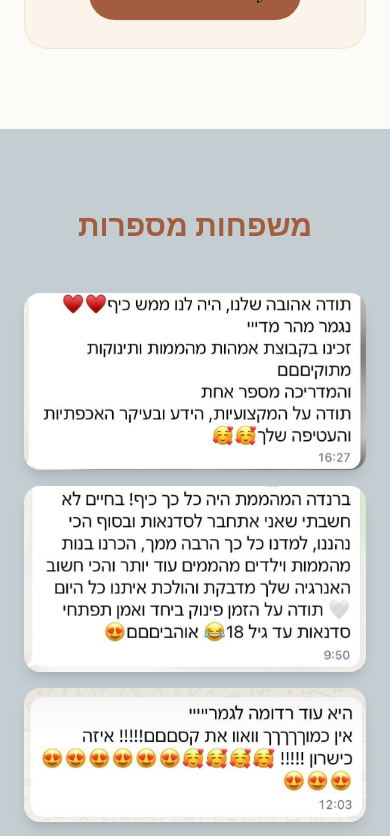
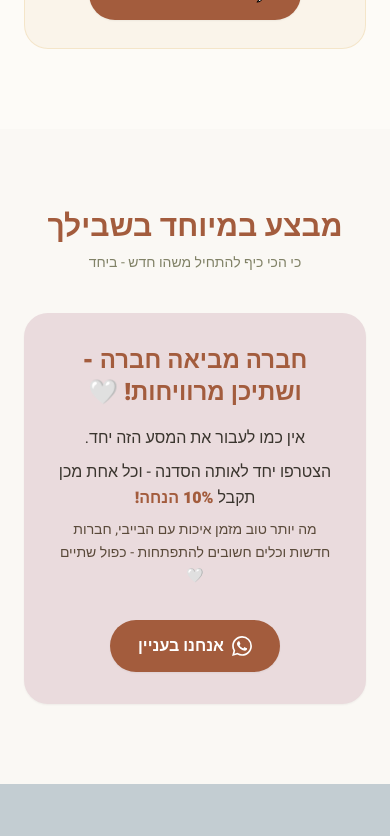
Before and after one commit to mimobabyinfo-ux/mimo-landing, a React (Vite) app: page / in a window 390 px wide. Shown: the part 5620-6456 px from the top of the page. Built offline with nearby package versions, Linux system fonts and the light colour scheme; no server answers.

Commit message:
מבצע חברה מביאה חברה, FAQ מורחב, פוטר עם מפה ופרטי קשר

```diff
--- a/src/App.tsx
+++ b/src/App.tsx
@@ -8,6 +8,7 @@ import Testimonials from './components/Testimonials'
 import VideoTestimonial from './components/VideoTestimonial'
 import ServicesList from './components/ServicesList'
 import Products from './components/Products'
+import FriendPromo from './components/FriendPromo'
 import Gallery from './components/Gallery'
 import FAQ from './components/FAQ'
 import ContactForm from './components/ContactForm'
@@ -40,6 +41,7 @@ export default function App() {
           <HowItWorks />
           <ServicesList />
           <Products />
+          <Reveal><FriendPromo /></Reveal>
           <Testimonials />
           <Reveal><VideoTestimonial /></Reveal>
           <Reveal><About /></Reveal>
--- a/src/components/FAQ.tsx
+++ b/src/components/FAQ.tsx
@@ -17,6 +17,30 @@ const faqs = [
   {
     q: 'כמה זה עולה?',
     a: 'המחירים מופיעים באתר לצד כל סדנה, באופן שקוף. עיסוי תינוקות 450 ₪, סדנאות התפתחותיות 800 ₪, ליווי פרטני 400 ₪ לשעה, ובוקר של מימו 150 ₪.',
+  },
+  {
+    q: 'כמה אמהות יש בקבוצה ומה משך כל מפגש?',
+    a: 'קבוצה קטנה של עד 8 אמהות, עם יחס אישי לכל אחת. כל מפגש נמשך שעה וחצי (בסדנת עיסוי תינוקות - שעה ורבע).',
+  },
+  {
+    q: 'אפשר להגיע עם מלווה נוסף?',
+    a: 'בטח! אפשר להגיע עם בן זוג, אמא או כל מלווה אחר שתרצו - רק עדכנו אותי מראש כדי שאדאג שיהיה מקום נוח לכולם.',
+  },
+  {
+    q: 'צריך להביא משהו מיוחד?',
+    a: 'רק טטרה גדולה, אתכן והבייבי כמובן 🤍 כל שאר הציוד - מזרנים, פופים, כדורי פיזיו ואביזרים - כבר מחכה לכן בסטודיו, וגם קפה ונשנושים ממני.',
+  },
+  {
+    q: 'מה אם התינוק שלי בוכה, רעב או נרדם במהלך המפגש?',
+    a: 'טבעי ומובן לגמרי! עוצרות, מאכילות, מרגיעות - וממשיכים בקצב שלהם. הסדנאות בנויות בדיוק בשביל זה.',
+  },
+  {
+    q: 'מה אם אפספס מפגש?',
+    a: 'קורה, וזה בסדר! כל מפגש מסוכם בקבוצת הוואטסאפ של הסדנה, וניתן להשלים את המפגש החסר עם קבוצה אחרת.',
+  },
+  {
+    q: 'מה ההבדל בין סדנה לליווי פרטני?',
+    a: 'הסדנאות מתקיימות בסטודיו בקבוצה קטנה, לאורך כמה מפגשים ולפי שלבי ההתפתחות. הליווי הפרטני הוא מפגש אישי אצלכן בבית, שמותאם בדיוק לתינוק/ת שלכן. אפשר גם לשלב בין השניים.',
   },
   {
     q: 'איך נרשמים?',
--- a/src/components/Footer.tsx
+++ b/src/components/Footer.tsx
@@ -47,6 +47,20 @@ export default function Footer() {
             >
               וואטסאפ: 053-3041277
             </a>
+            <a
+              href="tel:+972533041277"
+              className="text-sm transition-colors hover:text-[#E7C78A]"
+              style={{ color: '#C6BDA0' }}
+            >
+              טלפון: 053-3041277
+            </a>
+            <a
+              href="mailto:mimobaby.info@gmail.com"
+              className="text-sm transition-colors hover:text-[#E7C78A]"
+              style={{ color: '#C6BDA0' }}
+            >
+              mimobaby.info@gmail.com
+            </a>
             <p className="text-sm" style={{ color: '#C6BDA0' }}>אבא אחימאיר 10, רמת גן</p>
 
             {/* Social links - Mimo colors */}
@@ -79,6 +93,19 @@ export default function Footer() {
           </div>
         </div>
 
+        {/* Studio location map */}
+        <div className="mb-10 rounded-2xl overflow-hidden" style={{ border: '1px solid #5A5247' }}>
+          <iframe
+            title="הסטודיו של מימו - אבא אחימאיר 10, רמת גן"
+            src="https://www.google.com/maps?q=%D7%90%D7%91%D7%90%20%D7%90%D7%97%D7%99%D7%9E%D7%90%D7%99%D7%A8%2010%2C%20%D7%A8%D7%9E%D7%AA%20%D7%92%D7%9F&hl=he&z=16&output=embed"
+            className="w-full block"
+            style={{ height: 280, border: 0 }}
+            loading="lazy"
+            referrerPolicy="no-referrer-when-downgrade"
+            allowFullScreen
+          />
+        </div>
+
         <div
           className="border-t pt-6 flex flex-col sm:flex-row justify-between items-center gap-2 text-xs"
           style={{ borderColor: '#5A5247', color: '#A39A88' }}
--- /dev/null
+++ b/src/components/FriendPromo.tsx
@@ -0,0 +1,51 @@
+import { WhatsAppIcon } from './WhatsAppButton'
+
+// "חברה מביאה חברה" — both friends get 10% off when signing up together.
+const PROMO_MESSAGE = 'היי ברנדה! אנחנו חברות שרוצות להירשם יחד לסדנה ולקבל את ההנחה 🤍'
+const PROMO_URL = `https://wa.me/972533041277?text=${encodeURIComponent(PROMO_MESSAGE)}`
+
+export default function FriendPromo() {
+  return (
+    <section id="promo" className="py-20 px-6 sm:px-10" style={{ background: '#FAF8F4' }}>
+      <div className="max-w-3xl mx-auto">
+        <h2 className="text-3xl font-black text-center mb-2" style={{ color: '#A35C3D' }}>
+          מבצע במיוחד בשבילך
+        </h2>
+        <p className="text-center text-sm mb-10" style={{ color: '#818267' }}>
+          כי הכי כיף להתחיל משהו חדש - ביחד
+        </p>
+
+        <div
+          className="rounded-3xl p-8 sm:p-10 text-center shadow-sm"
+          style={{ background: '#EADBDD' }}
+        >
+          <p className="text-2xl font-black mb-4" style={{ color: '#A35C3D' }}>
+            חברה מביאה חברה - ושתיכן מרוויחות! 🤍
+          </p>
+
+          <p className="text-base leading-relaxed mb-2" style={{ color: '#3A352E' }}>
+            אין כמו לעבור את המסע הזה יחד.
+          </p>
+          <p className="text-base leading-relaxed mb-2" style={{ color: '#3A352E' }}>
+            הצטרפו יחד לאותה הסדנה - וכל אחת מכן תקבל{' '}
+            <span className="font-black" style={{ color: '#A35C3D' }}>10% הנחה!</span>
+          </p>
+          <p className="text-sm leading-relaxed mb-8" style={{ color: '#5a4a3a' }}>
+            מה יותר טוב מזמן איכות עם הבייבי, חברות חדשות וכלים חשובים להתפתחות - כפול שתיים 🤍
+          </p>
+
+          <a
+            href={PROMO_URL}
+            target="_blank"
+            rel="noopener noreferrer"
+            className="inline-flex items-center gap-2 font-bold px-7 py-3.5 rounded-full transition-all duration-200 hover:scale-105 shadow-sm"
+            style={{ background: '#A35C3D', color: '#fff' }}
+          >
+            <WhatsAppIcon />
+            אנחנו בעניין
+          </a>
+        </div>
+      </div>
+    </section>
+  )
+}
--- a/src/components/Testimonials.tsx
+++ b/src/components/Testimonials.tsx
@@ -7,7 +7,6 @@ import wa6 from '../assets/testimonial-wa-6.jpeg'
 import wa7 from '../assets/testimonial-wa-7.jpg'
 import wa8 from '../assets/testimonial-wa-8.jpg'
 import wa9 from '../assets/testimonial-wa-9.jpg'
-import wa10 from '../assets/testimonial-wa-10.jpeg'
 
 // Hebrew screenshots lead; the Spanish one (wa1) is placed last.
 const screenshots = [
@@ -18,7 +17,6 @@ const screenshots = [
   { src: wa7, alt: 'המלצה מאמא במימו - צילום מסך מוואטסאפ' },
   { src: wa8, alt: 'המלצה מאמא במימו - צילום מסך מוואטסאפ' },
   { src: wa9, alt: 'המלצה מאמא במימו - צילום מסך מוואטסאפ' },
-  { src: wa10, alt: 'המלצה מאמא במימו - צילום מסך מוואטסאפ' },
   { src: wa1, alt: 'המלצה מאמא במימו - צילום מסך מוואטסאפ' },
 ]
 
```
Also changed, not shown: src/assets/testimonial-wa-10.jpeg (deleted).
